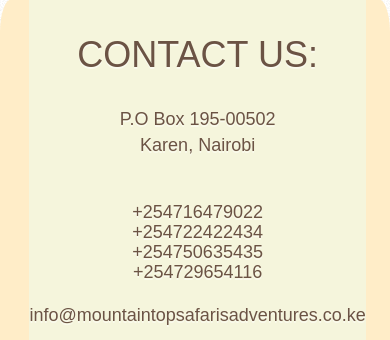
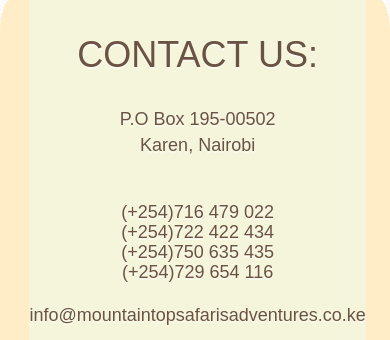
Before and after one commit to mutall/mountaintop, a PHP site: page /index.php in a window 390 px wide. Shown: the part 557-897 px from the top of the page. Run offline with PHP 8.4, Linux system fonts and the light colour scheme; data that the repository does not hold is empty; some libraries are stand-ins or nearby versions.

Commit message:
format telephone numbers

```diff
--- a/include/footer.php
+++ b/include/footer.php
@@ -6,7 +6,7 @@
                 <ul>
                     <li><i fa fa-map-marker></i>
                         <address>P.O Box 195-00502<br>Karen, Nairobi</address></li>
-                    <li><i fa fa-phone></i>+254716479022<br> +254722422434<br>+254750635435<br>+254729654116</li>
+                    <li><i fa fa-phone></i>(+254)716 479 022<br> (+254)722 422 434<br>(+254)750 635 435<br>(+254)729 654 116</li>
                     <li><i fa fa-envelope-o></i>info@mountaintopsafarisadventures.co.ke
                     </li>
                 </ul>
```
